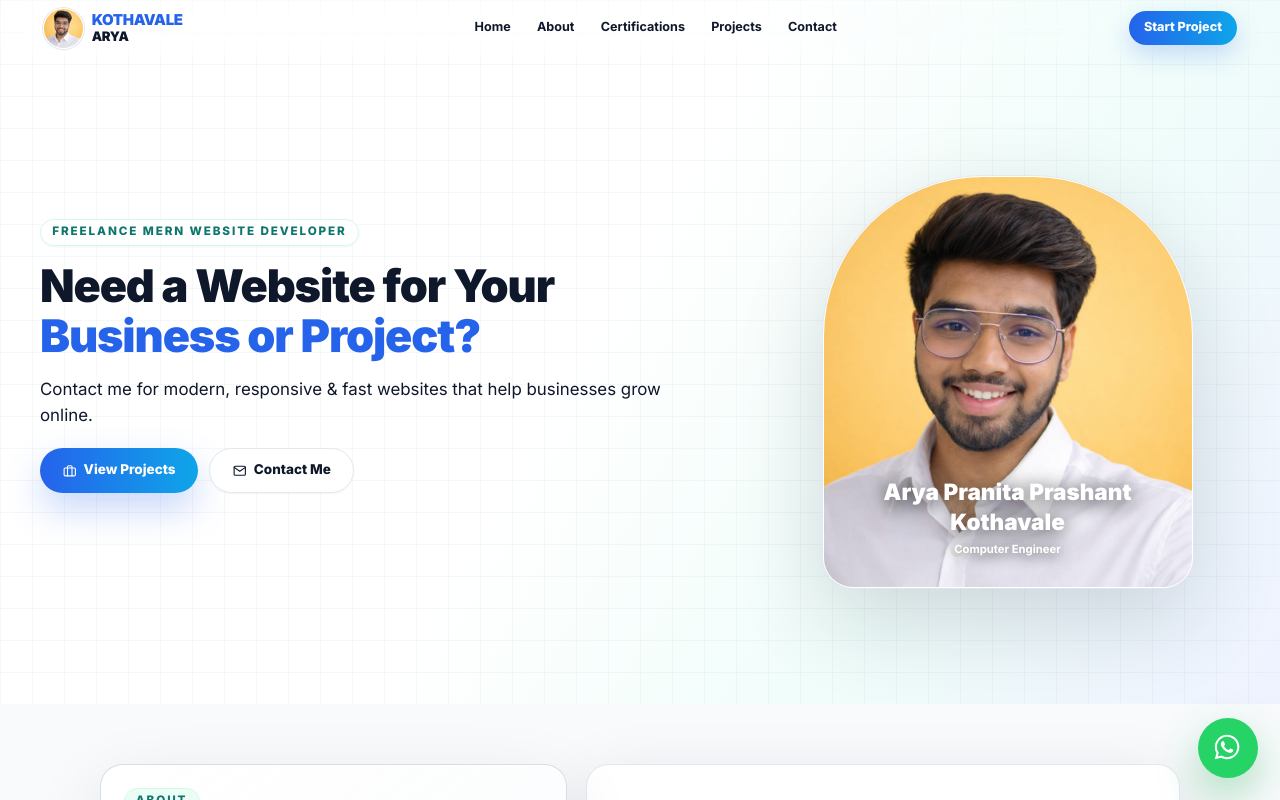
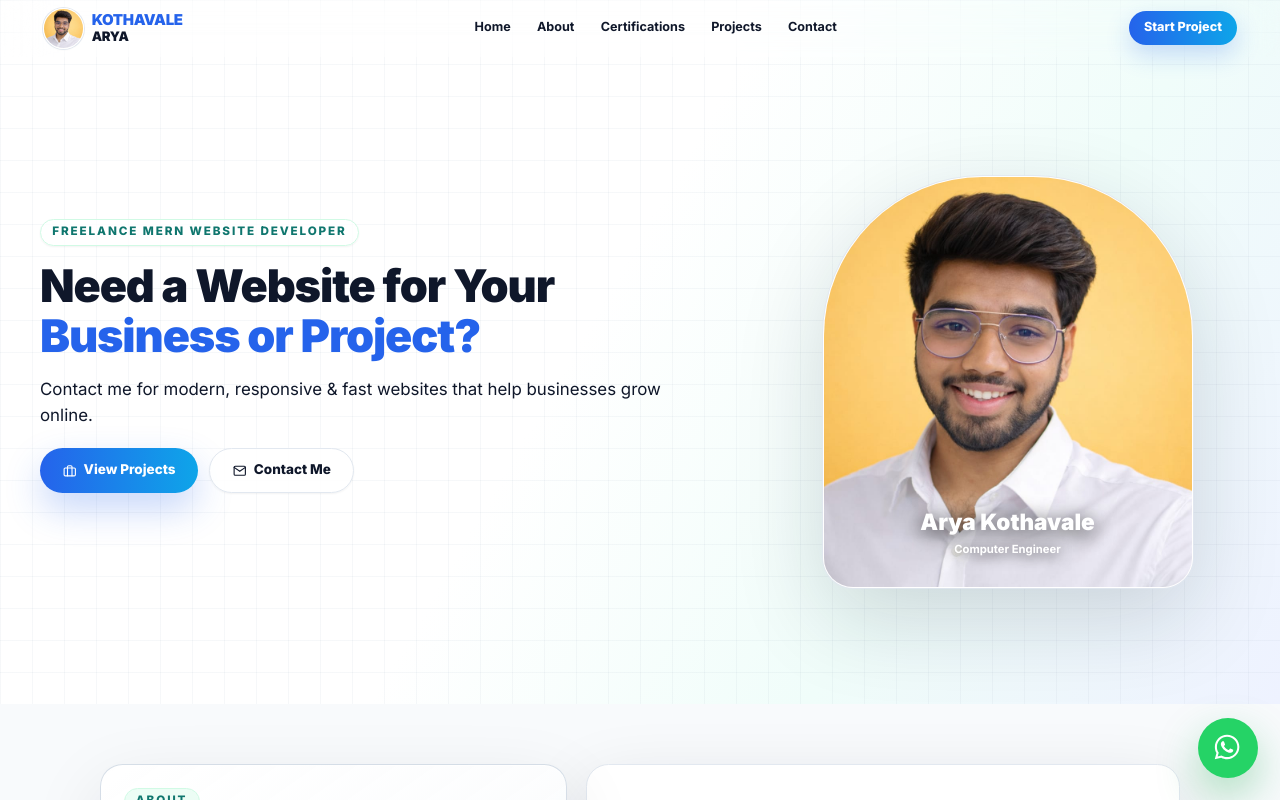
Before and after one commit to aryakothavale04/kothavalearya-portfolio, a React (Vite) app in the folder frontend/: page / in a window 1280 px wide. Shown: the top 800 px of the page. Built offline with nearby package versions, Linux system fonts and the light colour scheme.

Commit message:
Shorten hero photo name

```diff
--- a/frontend/src/sections/Hero.jsx
+++ b/frontend/src/sections/Hero.jsx
@@ -31,7 +31,7 @@ export default function Hero() {
             className="h-[235px] w-full bg-amber-100 object-cover object-center sm:h-[360px] lg:h-[410px]"
           />
           <div className="absolute bottom-5 left-4 right-4 px-4 py-3 text-center">
-            <p className="text-lg font-black text-white drop-shadow-[0_3px_10px_rgba(0,0,0,0.9)] sm:text-2xl">Arya Pranita Prashant Kothavale</p>
+            <p className="text-lg font-black text-white drop-shadow-[0_3px_10px_rgba(0,0,0,0.9)] sm:text-2xl">Arya Kothavale</p>
             <p className="mt-1 text-xs font-bold text-white drop-shadow-[0_2px_7px_rgba(0,0,0,0.9)]">Computer Engineer</p>
           </div>
         </div>
```
